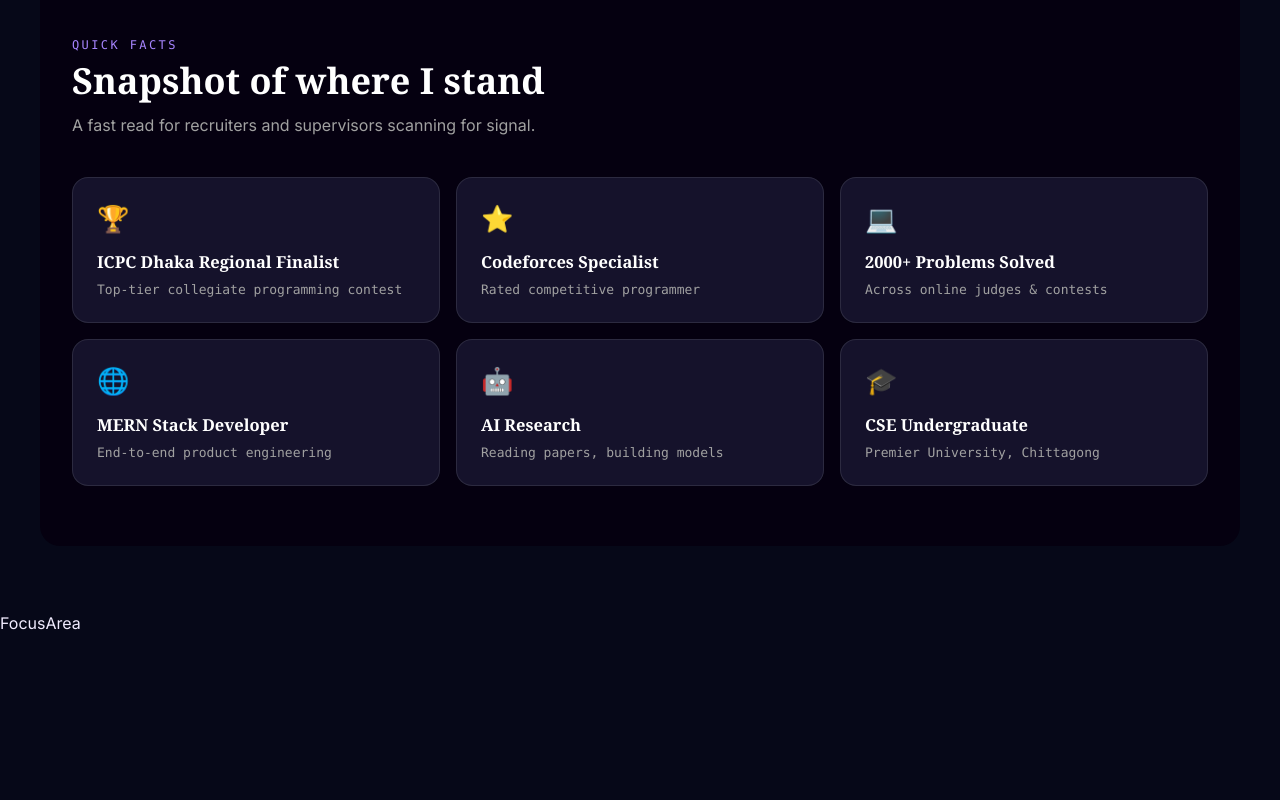
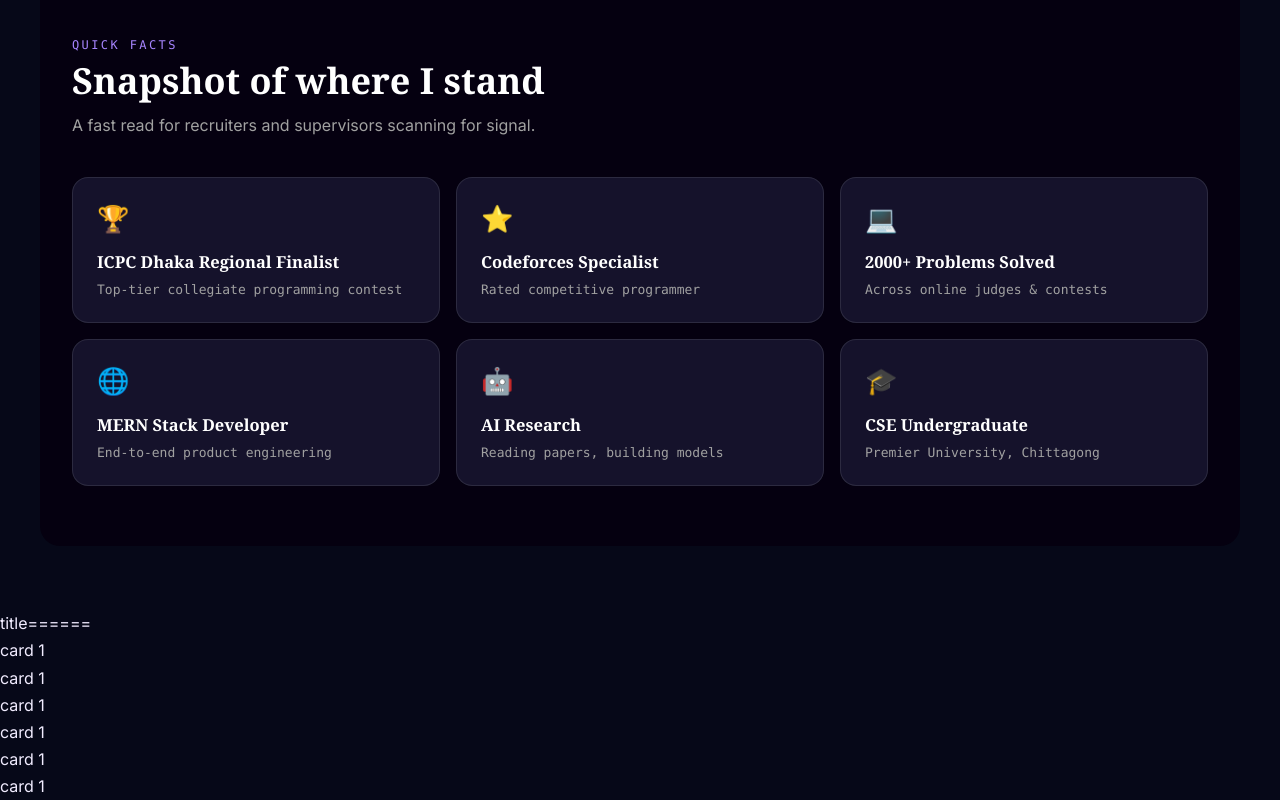
Before and after one commit to nuralamjoy/my_portfolio, a React (Vite) app: page / in a window 1280 px wide. Shown: the part 3226-4026 px from the top of the page. Before the commit the page ends 3863 px from the top, so only its background shows below. Built offline with nearby package versions, Linux system fonts and the light colour scheme.

Commit message:
focus card

```diff
--- a/src/components/About/FocusArea.jsx
+++ b/src/components/About/FocusArea.jsx
@@ -2,8 +2,24 @@
 
 const FocusArea = () => {
   return (
-    <div>FocusArea</div>
-  )
+    <section className="focus-area">
+      <div className="focus-body">
+        <div className="focus-header">
+            title======
+        </div>
+
+        <div className="focus-card">
+          <div>card 1</div>
+          <div>card 1</div>
+          <div>card 1</div>
+          <div>card 1</div>
+          <div>card 1</div>
+          <div>card 1</div>
+        </div>
+
+      </div>
+    </section>
+  );
 }
 
 export default FocusArea
```
